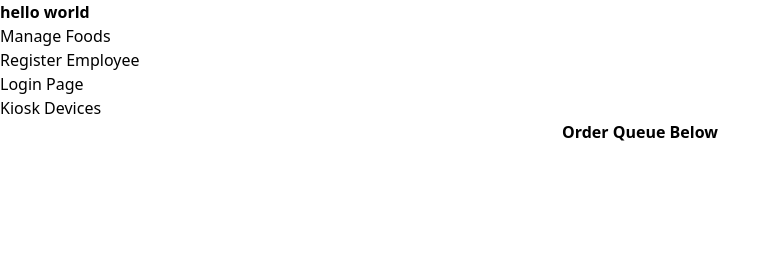
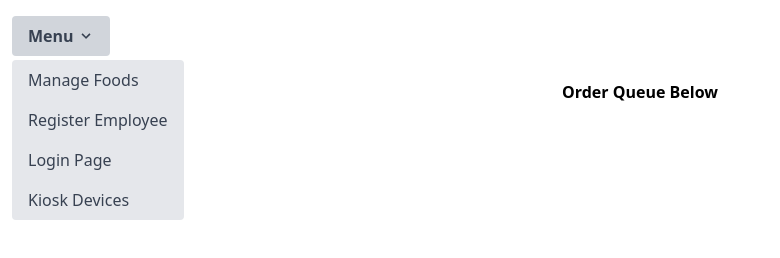
Before and after one commit to alexxGmZ/MenuMaApp, an Electron app: page Manage/public/main.html in a window 1280 px wide. Shown: the whole page, without its empty margins (0-780 px from the left). Drawn offline with Linux system fonts and the light colour scheme; no server answers.

Commit message:
add hover button and simple style on main.html and styles.css

```diff
--- a/Manage/public/main.html
+++ b/Manage/public/main.html
@@ -17,21 +17,30 @@
 		<meta name="viewport" content="width=device-width, initial-scale=1">
 		<link href="./styles/styles.css" rel="stylesheet">
 	</head>
+
+	<!--HOVER PURPOSES ONLY-->
+	<style>
+		.dropdown:hover .dropdown-menu {
+		display: block;
+		}
+	</style>
+
 	<body>
-		<h1 class="font-extrabold">hello world</h1>
-		<a href="inventory.html">Manage Foods</a>
-
-		<br>
-
-		<a href="register.html">Register Employee</a>
-
-		<br>
-
-		<a href="login.html">Login Page</a>
-
-		<br>
-
-		<a href="kiosk-devices.html">Kiosk Devices</a>
+		<div>
+			<div class="dropdown inline-block pt-4">
+				<button class="bg-gray-300 text-gray-700 font-semibold py-2 px-4 rounded inline-flex items-center ml-3">
+					<span class="mr-1">Menu</span>
+					<svg class="fill-current h-4 w-4" viewBox="0 0 20 20"><path d="M9.293 12.95l.707.707L15.657 8l-1.414-1.414L10 10.828 5.757 6.586 4.343 8z"/>
+					</svg>
+				</button>
+				<ul class="dropdown-menu absolute hidden text-gray-700 pt-1 ml-3">
+					<li class=""><a href="inventory.html" class="rounded-t bg-gray-200 hover:bg-gray-400 py-2 px-4 block whitespace-no-wrap hover:text-zinc-950">Manage Foods</a></li>
+					<li class=""><a href="register.html" class="bg-gray-200 hover:bg-gray-400 py-2 px-4 block whitespace-no-wrap hover:text-zinc-950">Register Employee</a></li>
+					<li class=""><a href="login.html" class="bg-gray-200 hover:bg-gray-400 py-2 px-4 block whitespace-no-wrap hover:text-zinc-950" href="#">Login Page</a></li>
+					<li class=""><a href="kiosk-devices.html" class="rounded-b bg-gray-200 hover:bg-gray-400 py-2 px-4 block whitespace-no-wrap hover:text-zinc-950" href="#">Kiosk Devices</a></li>
+				</ul>
+			</div>
+		</div>
 
 		<br>
 
@@ -39,7 +48,7 @@
 
 		<!--SHOW FOOD QUEUE ORDERS-->
 		<div style="overflow-x: auto; overflow-y: hidden; white-space: nowrap; margin: 10px 10px; padding: 10px;">
-			<table>
+			<table class="border-separate border-spacing-2 border border-slate-500 rounded-lg border-4">
 				<tr id="data-output">
 
 				</tr>
@@ -63,7 +72,7 @@
 
 				const markup = `
 					<td>
-						<table>
+						<table class="border-separate border-spacing-2 border border-slate-500 rounded-lg">
 						<td><h1 style="padding-top: 5px; padding-bottom: 5px;">Order #${orders.queue_number}</h1></td>
 						<tr>
 						<td>
```
Also changed, not shown: Manage/public/styles/styles.css.
